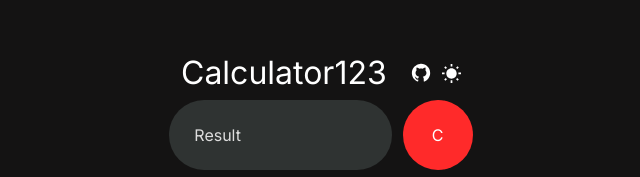
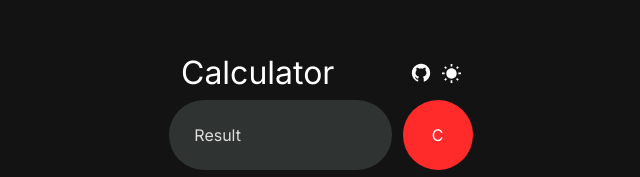
Before and after one commit to ArturMaksymchuk/Final_calc, a plain HTML site: page index.html in a window 1280 px wide. Shown: the part 124-301 px from the top of the page, 319-959 px from the left. Drawn offline with Linux system fonts and the light colour scheme.

Commit message:
change calculator123 to calculator

```diff
--- a/index.html
+++ b/index.html
@@ -19,7 +19,7 @@
     <div class="container">
       <div class="header-container">
         <!-- This heading also notifies about the theme change.-->
-        <h1 id="toast">Calculator123</h1>
+        <h1 id="toast">Calculator</h1>
         <div class="top-buttons">
           <a href="https://github.com/ArturMaksymchuk/Final_calc">
             <img src="assets/GitHubLight.svg" alt="Sun Icon" height="22.5" width="22.5" id="github-icon">
```
